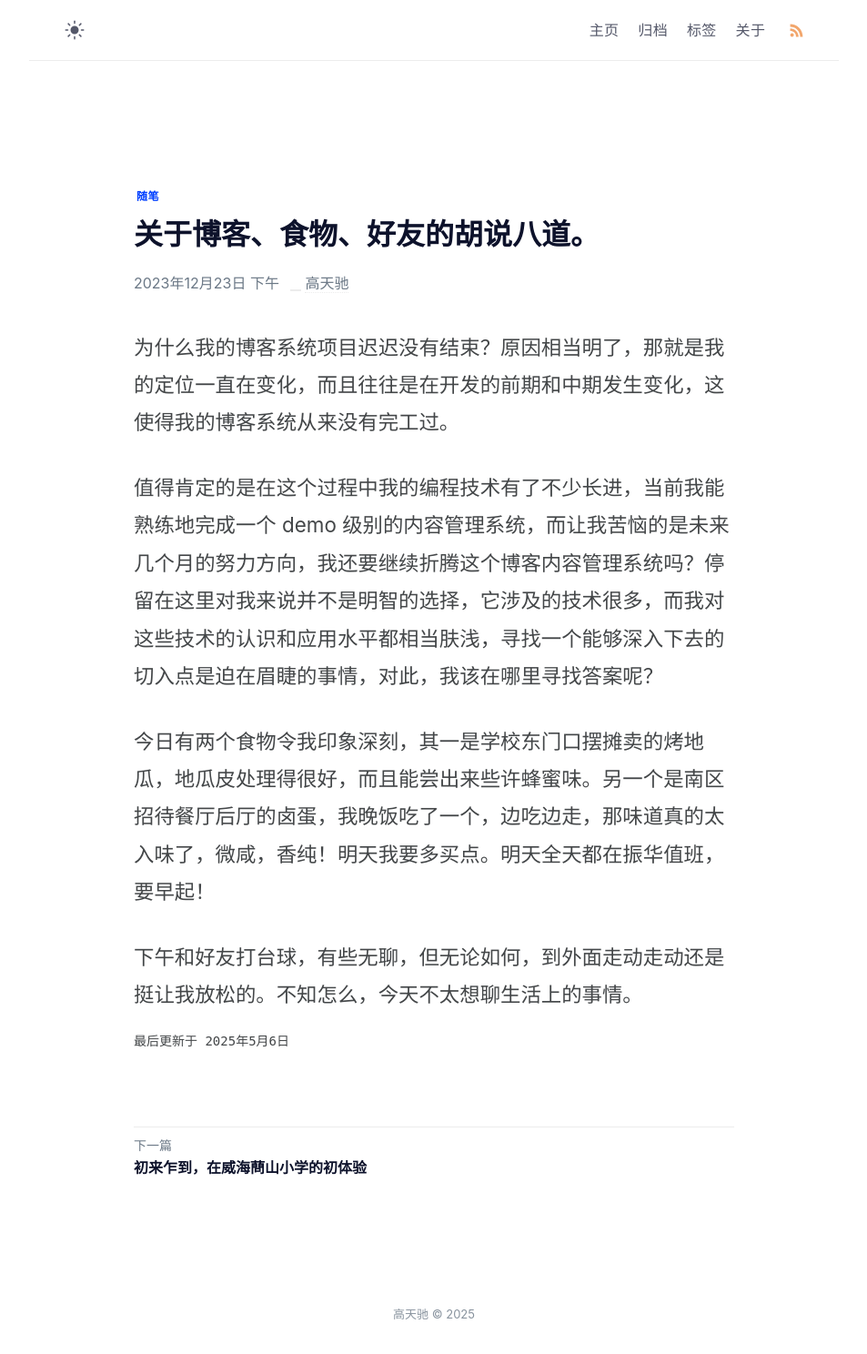
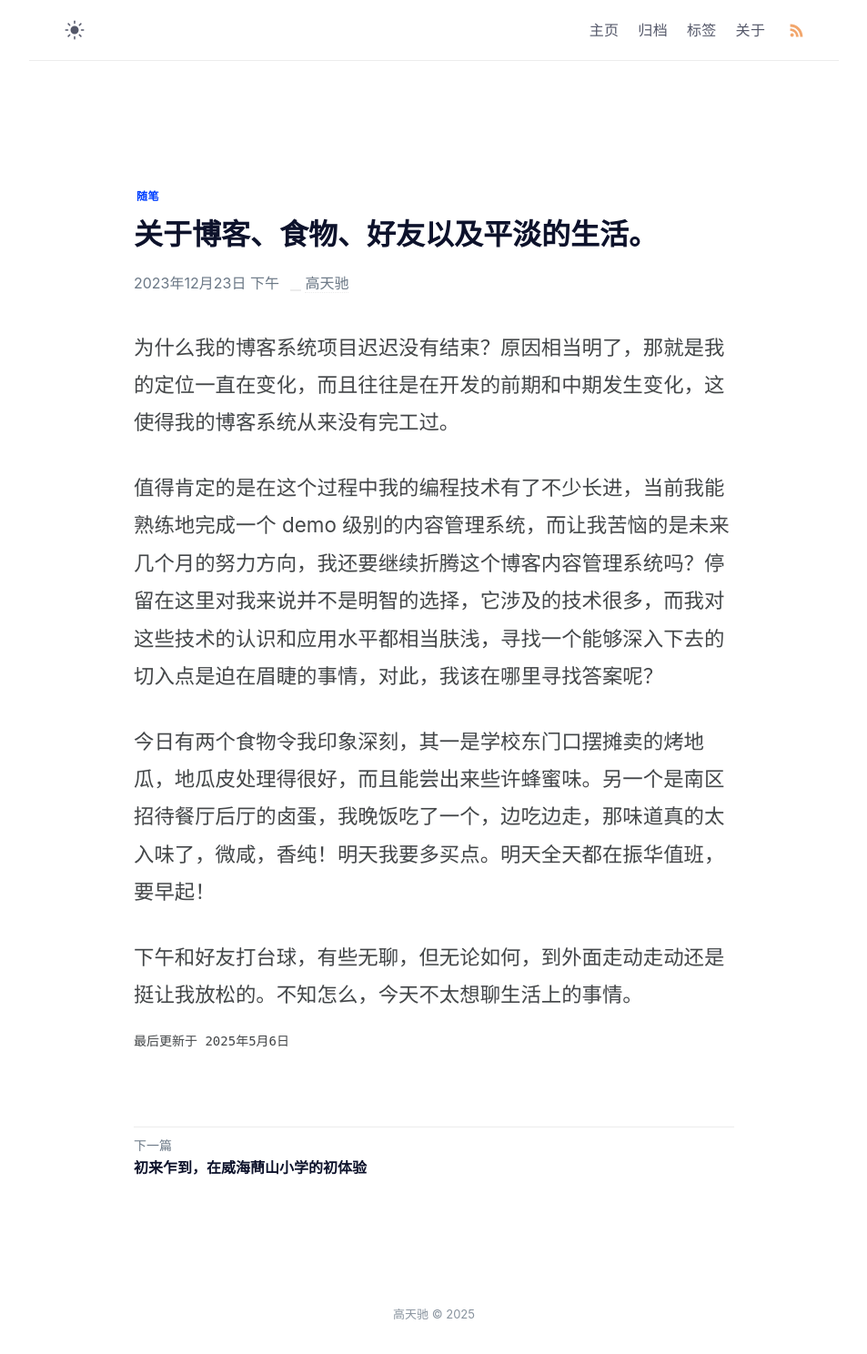
Before and after one commit to gaotianchi/gaotianchi.github.io, a Jekyll site: the page built from _posts/2023-12-23-random-thoughts-on-blogs-food-and-friends.md, in a window 1280 px wide. Shown: the whole page at 91% size, without its empty margins (163-1116 px from the left). Built offline with Jekyll 4.4.1, drawn with Linux system fonts in a browser that asks for light colours.

Commit message:
vault backup: 2025-05-06 20:13:10

```diff
--- a/_posts/2023-12-23-random-thoughts-on-blogs-food-and-friends.md
+++ b/_posts/2023-12-23-random-thoughts-on-blogs-food-and-friends.md
@@ -11,7 +11,7 @@ modifiedAt: 2025-05-06 17:08:37
 showImage: true
 tags:
   - 随笔
-title: 关于博客、食物、好友的胡说八道。
+title: 关于博客、食物、好友以及平淡的生活。
 ---
 
 为什么我的博客系统项目迟迟没有结束？原因相当明了，那就是我的定位一直在变化，而且往往是在开发的前期和中期发生变化，这使得我的博客系统从来没有完工过。
```
